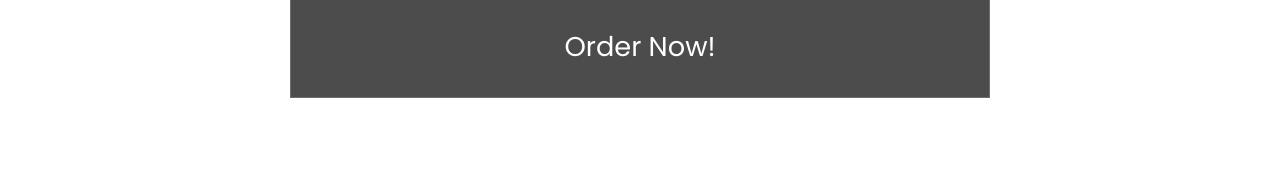
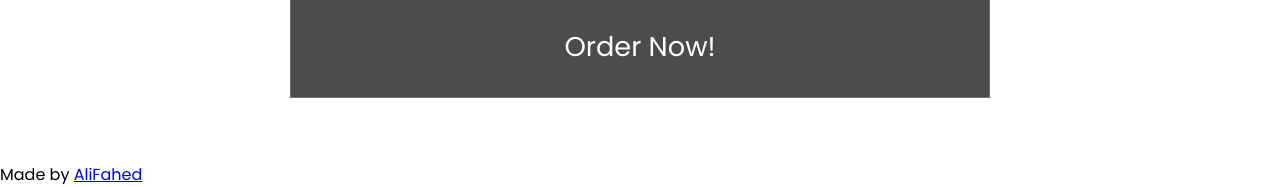
Before and after one commit to AliFahed/restaurant-page, a website built with webpack: page dist/index.html in a window 1280 px wide. Shown: the part 766-953 px from the top of the page. Before the commit the page ends 929 px from the top, so only its background shows below. Built offline with nearby package versions, Linux system fonts and the light colour scheme; files whose address does not match are found by name.

Commit message:
Add footer

```diff
--- a/dist/index.html
+++ b/dist/index.html
@@ -40,6 +40,12 @@
           <p>Order Now!</p>
         </div>
       </main>
+      <footer class="footer">
+        <p class="footer-info">
+          Made by
+          <a href="https://github.com/AliFahed/restaurant-page">AliFahed</a>
+        </p>
+      </footer>
     </div>
     <script>
       console.log("webpack");
```
